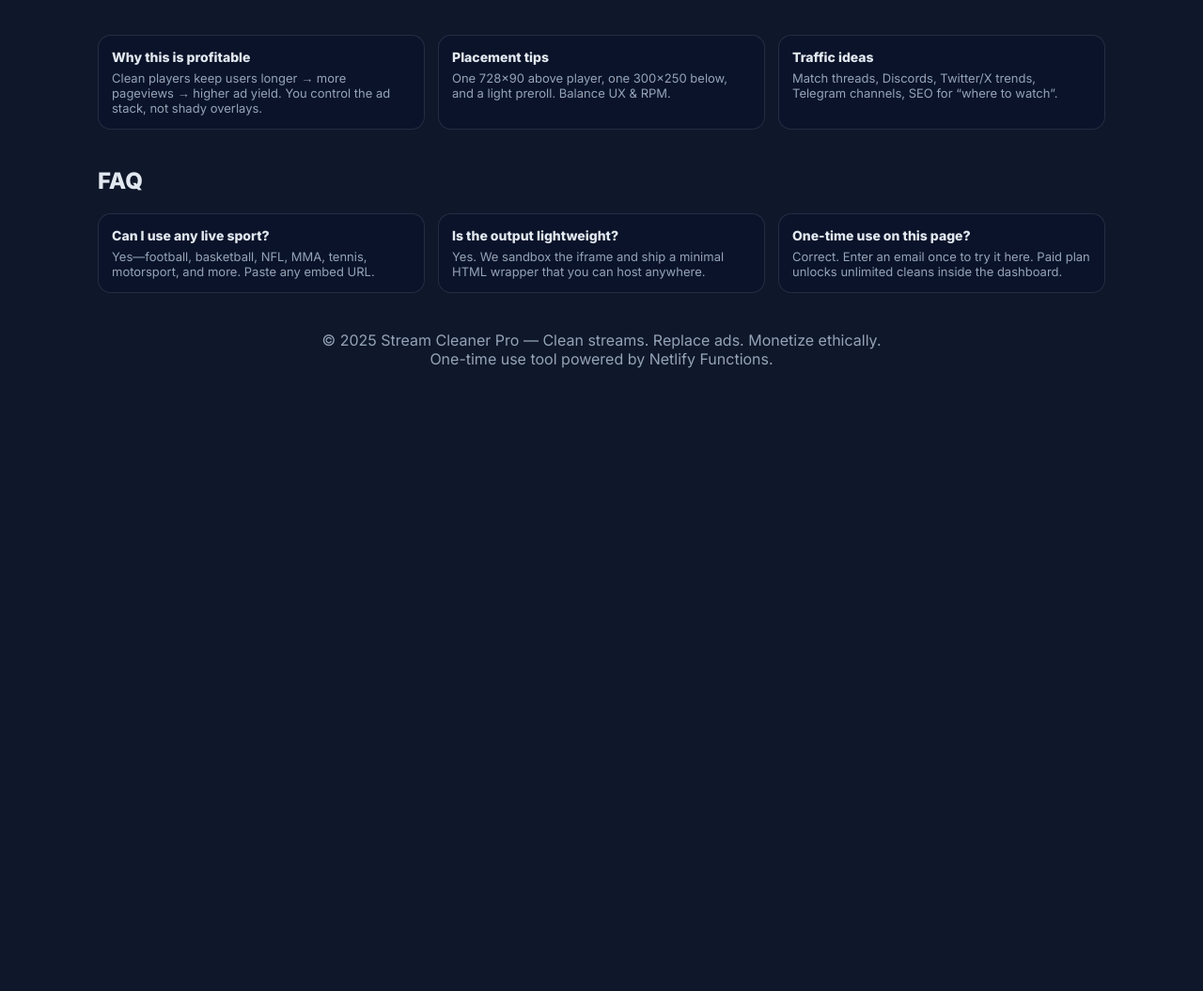
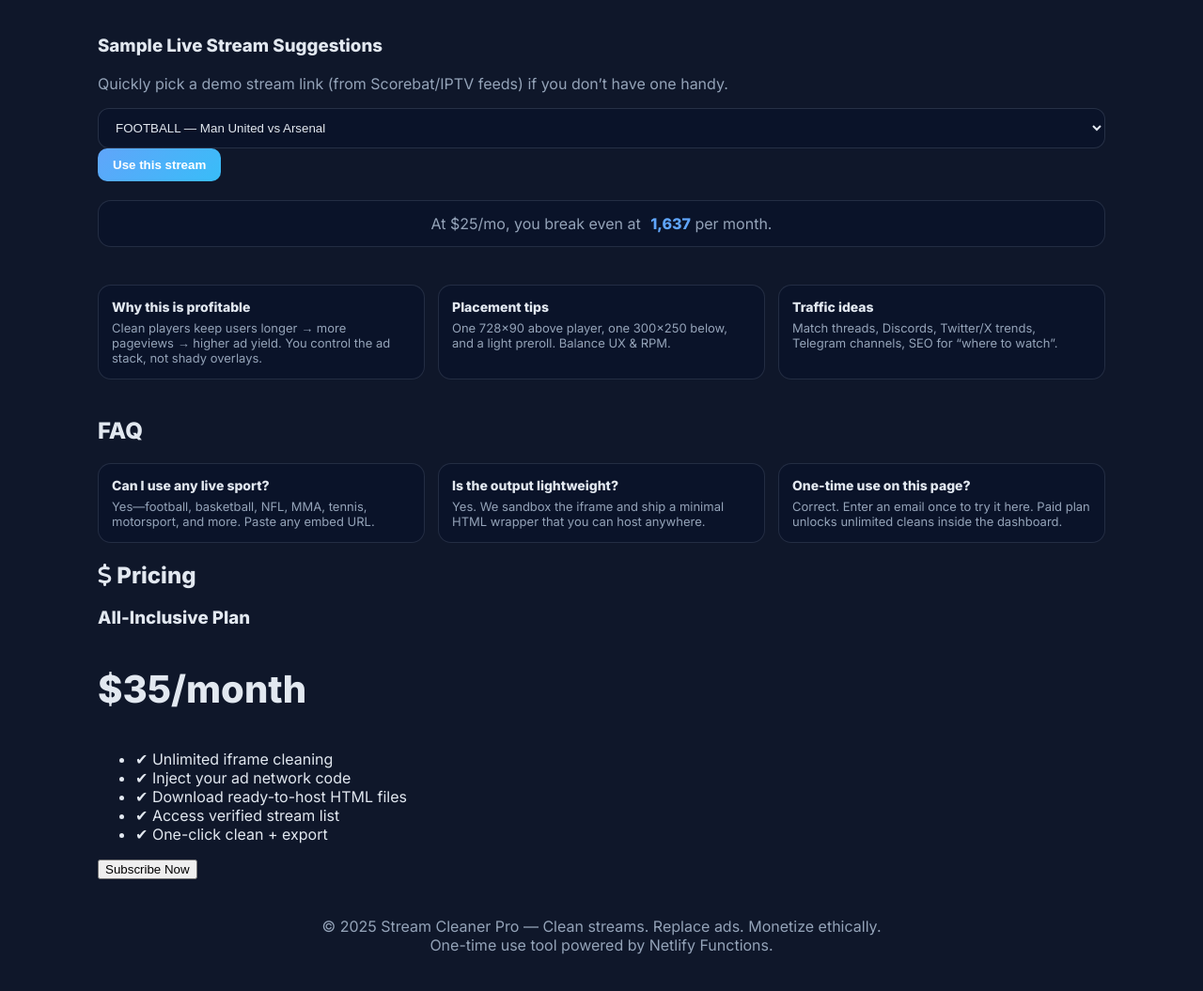
Before and after one commit to doesebAI/streamcleanerpro, a website: page index.html in a window 1280 px wide. Shown: the part 1291-2346 px from the top of the page at 94% size. Before the commit the page ends 1747 px from the top, so only its background shows below. Drawn offline with Linux system fonts and the light colour scheme.

Commit message:
index.html

```diff
--- a/index.html
+++ b/index.html
@@ -256,6 +256,21 @@
           </div>
         </div>
       </div>
+      <!-- Live stream suggestions -->
+<div class="section">
+  <h3>Sample Live Stream Suggestions</h3>
+  <p class="muted">Quickly pick a demo stream link (from Scorebat/IPTV feeds) if you don’t have one handy.</p>
+  <select id="suggestions"></select>
+  <button class="cta" type="button" id="useSuggestion">Use this stream</button>
+</div>
+
+<!-- Conversion strip -->
+<div class="section" style="text-align:center; background:#0a1329; border-radius:14px; padding:14px; margin-top:20px; border:1px solid rgba(148,163,184,.18)">
+  <span class="muted">At $25/mo, you break even at</span>
+  <strong style="color:var(--brand); margin-left:6px" id="beStrip">— visitors</strong>
+  <span class="muted">per month.</span>
+</div>
+
 
       <div class="section grid-3">
         <div class="mini">
@@ -291,6 +306,24 @@
         </div>
       </div>
     </section>
+    <section id="pricing" class="pricing-section">
+  <h2><i class="fas fa-dollar-sign"></i> Pricing</h2>
+  <div class="pricing-card">
+    <h3>All-Inclusive Plan</h3>
+    <p class="price">$35/month</p>
+    <ul class="features">
+      <li>✔ Unlimited iframe cleaning</li>
+      <li>✔ Inject your ad network code</li>
+      <li>✔ Download ready-to-host HTML files</li>
+      <li>✔ Access verified stream list</li>
+      <li>✔ One-click clean + export</li>
+
+    </ul>
+    <a href="https://ko-fi.com/streamcleanerpro/tiers" target="_blank">
+      <button>Subscribe Now</button>
+    </a>
+  </div>
+</section>
 
     <footer>
       © <span id="y"></span> Stream Cleaner Pro — Clean streams. Replace ads. Monetize ethically.<br/>
@@ -414,6 +447,36 @@
         status.style.color = 'var(--error)';
       }
     });
+    // --- Live stream suggestions ---
+const sampleStreams = [
+  { sport: "football", name: "Man United vs Arsenal", url: "https://example.com/embed/football1" },
+  { sport: "basketball", name: "Lakers vs Celtics", url: "https://example.com/embed/basketball1" },
+  { sport: "american_football", name: "Patriots vs Cowboys", url: "https://example.com/embed/nfl1" },
+  { sport: "mma", name: "UFC Main Card", url: "https://example.com/embed/mma1" },
+  { sport: "tennis", name: "US Open Final", url: "https://example.com/embed/tennis1" }
+];
+const suggestions = document.getElementById("suggestions");
+sampleStreams.forEach(s => {
+  const opt = document.createElement("option");
+  opt.value = s.url;
+  opt.textContent = `${s.sport.toUpperCase()} — ${s.name}`;
+  opt.dataset.sport = s.sport;
+  suggestions.appendChild(opt);
+});
+document.getElementById("useSuggestion").addEventListener("click", () => {
+  const opt = suggestions.options[suggestions.selectedIndex];
+  document.getElementById("streamUrl").value = opt.value;
+  document.getElementById("sport").value = opt.dataset.sport;
+});
+
+// --- Sync ROI break-even strip ---
+function updateStrip() {
+  document.getElementById("beStrip").textContent =
+    document.getElementById("beVisitors").textContent;
+}
+document.getElementById("calcBtn").addEventListener("click", updateStrip);
+updateStrip();
+
   </script>
 </body>
 </html>
```
